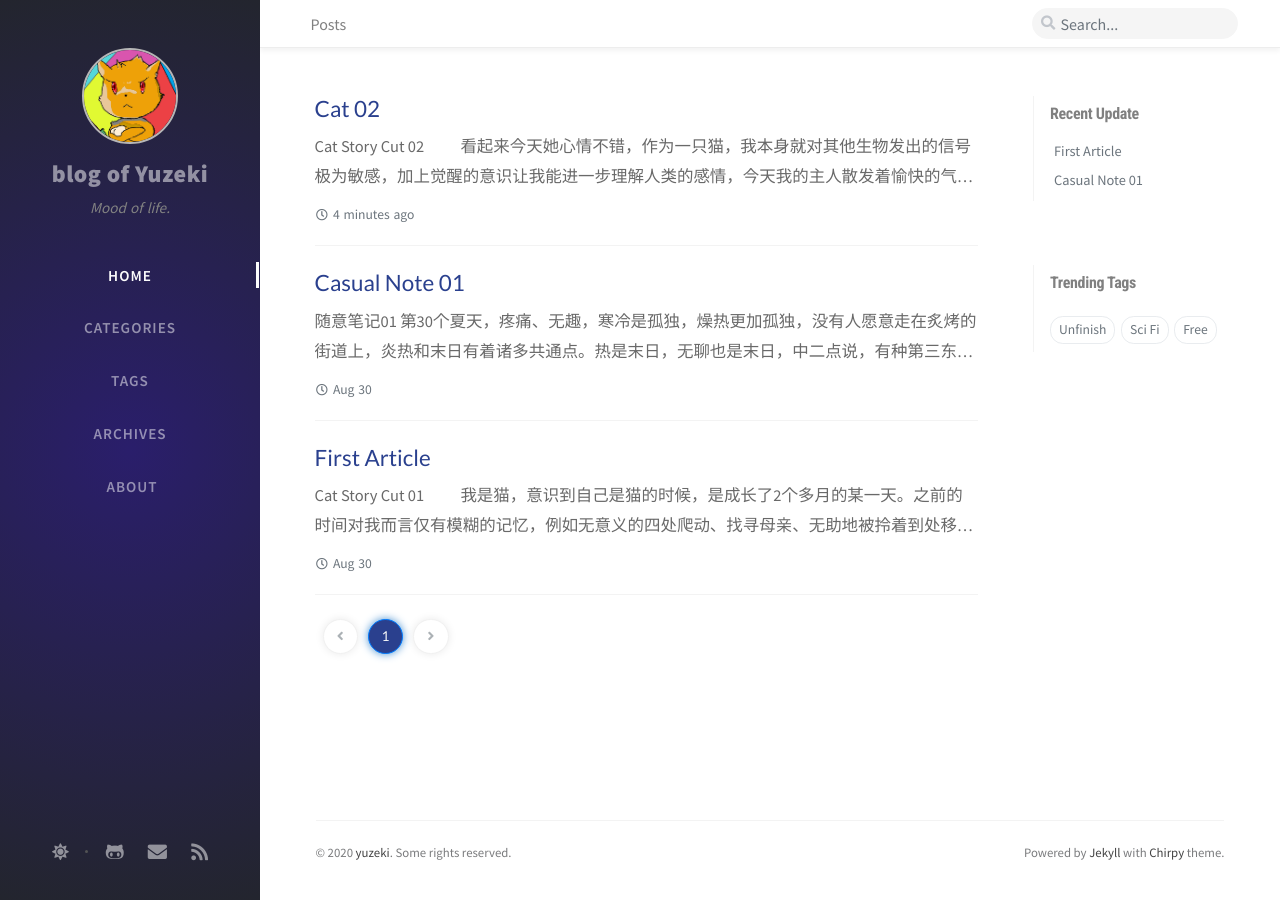
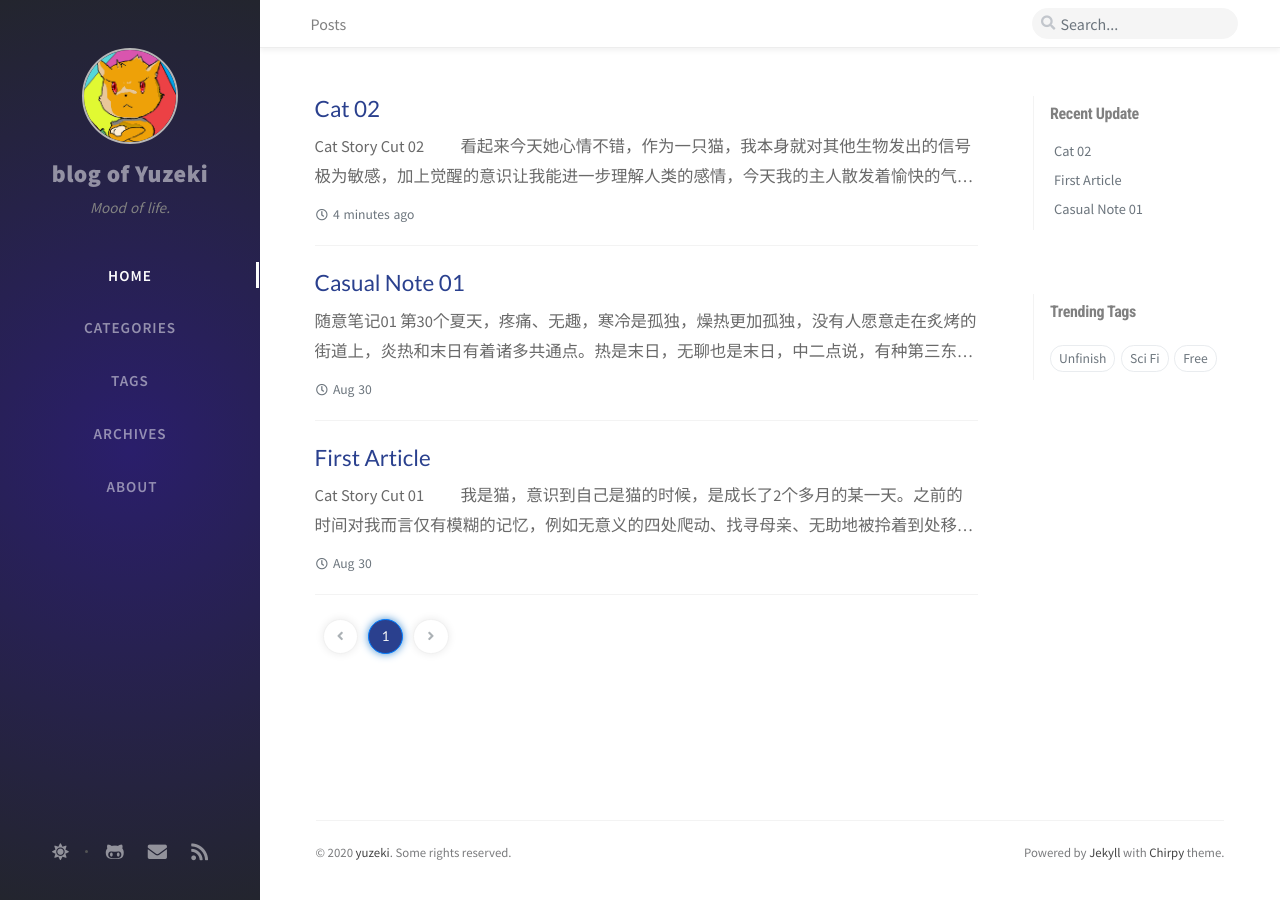
Before and after one commit to yuzeki/yublog.github.io, a Jekyll site: the page built from index.html, in a window 1280 px wide. Built offline with Jekyll 4.4.1, drawn with Linux system fonts in a browser that asks for light colours; nearby versions of some CDN libraries; the list of posts is cut into pages by our own code; comment, search, counter and statistics services are not loaded.

```diff
--- a/_data/updates.yml
+++ b/_data/updates.yml
@@ -4,3 +4,6 @@
 -
   filename: 'first-article'
   lastmod: '2020-09-12 20:43:53 +0800'
+-
+  filename: 'cat-02'
+  lastmod: '2020-09-12 20:47:08 +0800'
```
